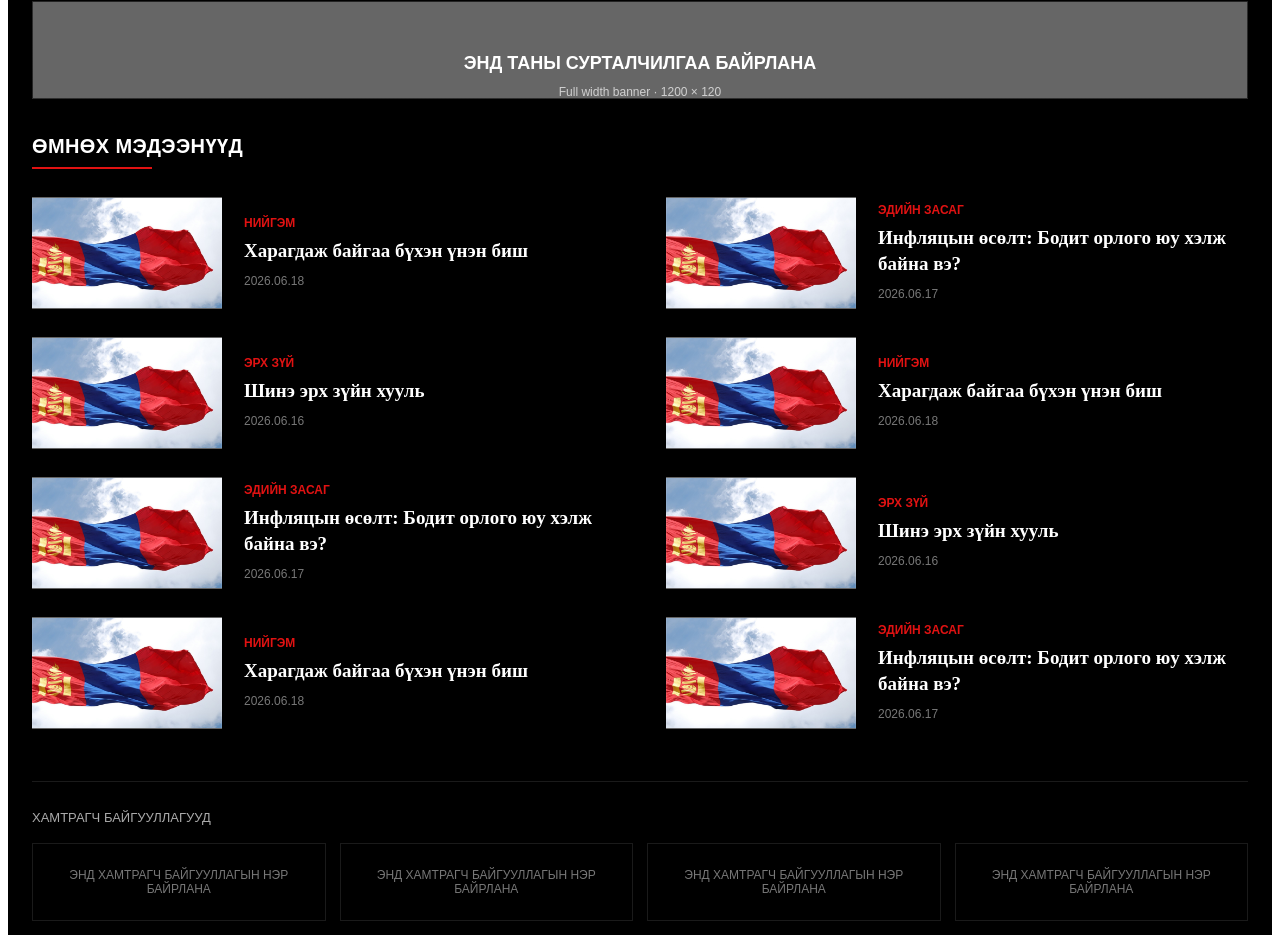
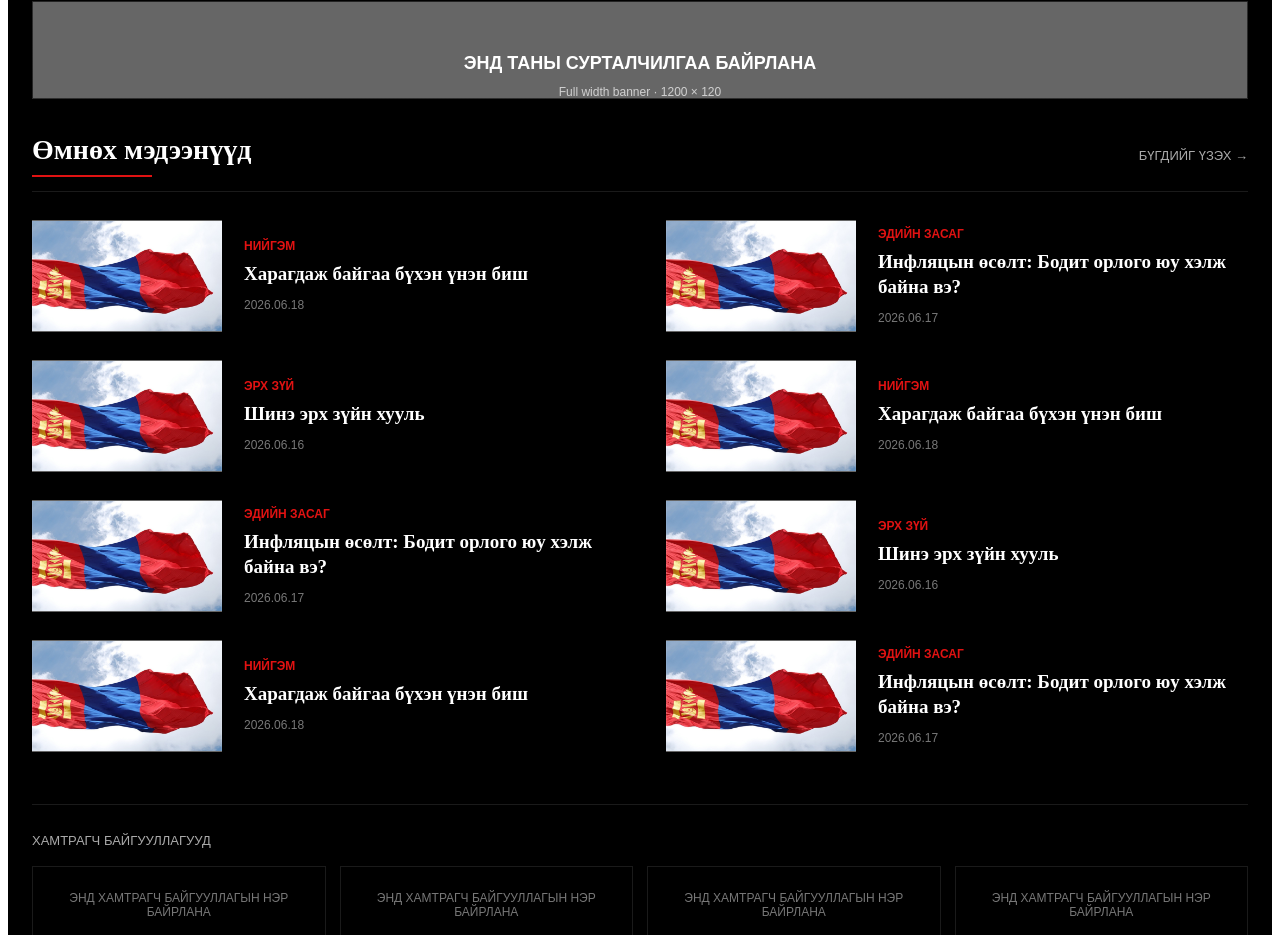
Before and after one commit to toogeemunkhtogtokh-ai/Anzaar-mn, a Next.js app: page / in a window 1280 px wide. Shown: the part 973-1908 px from the top of the page. Built offline with nearby package versions, Linux system fonts and the light colour scheme.

Commit message:
Update page.js

```diff
--- a/app/page.js
+++ b/app/page.js
@@ -624,32 +624,49 @@ export default function Home() {
         <section style={{ marginTop: 36 }}>
           <div
   style={{
-              display: "inline-flex",
-              flexDirection: "column",
-              gap: 9,
+    display: "flex",
+    alignItems: "center",
+    justifyContent: "space-between",
+    gap: 20,
     marginBottom: 28,
+    borderBottom: "1px solid rgba(255,255,255,.1)",
+    paddingBottom: 14,
   }}
 >
+  <div>
     <h2
       style={{
-                fontSize: 20,
+        fontSize: 28,
         margin: 0,
-                fontFamily: "Arial",
-                textTransform: "uppercase",
-                letterSpacing: ".02em",
+        fontFamily: "'Times New Roman', serif",
+        lineHeight: 1.1,
       }}
     >
       Өмнөх мэдээнүүд
     </h2>
 
-            <span
+    <div
       style={{
         width: 120,
         height: 2,
         background: "#e11212",
-                display: "block",
+        marginTop: 10,
       }}
     />
+  </div>
+
+  <Link
+    href="/article"
+    style={{
+      color: "#aaa",
+      textDecoration: "none",
+      fontSize: 13,
+      fontFamily: "Arial",
+      textTransform: "uppercase",
+    }}
+  >
+    Бүгдийг үзэх →
+  </Link>
 </div>
 
           <div
@@ -708,6 +725,10 @@ export default function Home() {
     margin: "8px 0 8px",
     fontSize: 19,
     lineHeight: 1.35,
+    display: "-webkit-box",
+    WebkitLineClamp: 2,
+    WebkitBoxOrient: "vertical",
+    overflow: "hidden",
   }}
 >
   {item.title}
```
Lines whose indentation alone changed are shown as unchanged.
